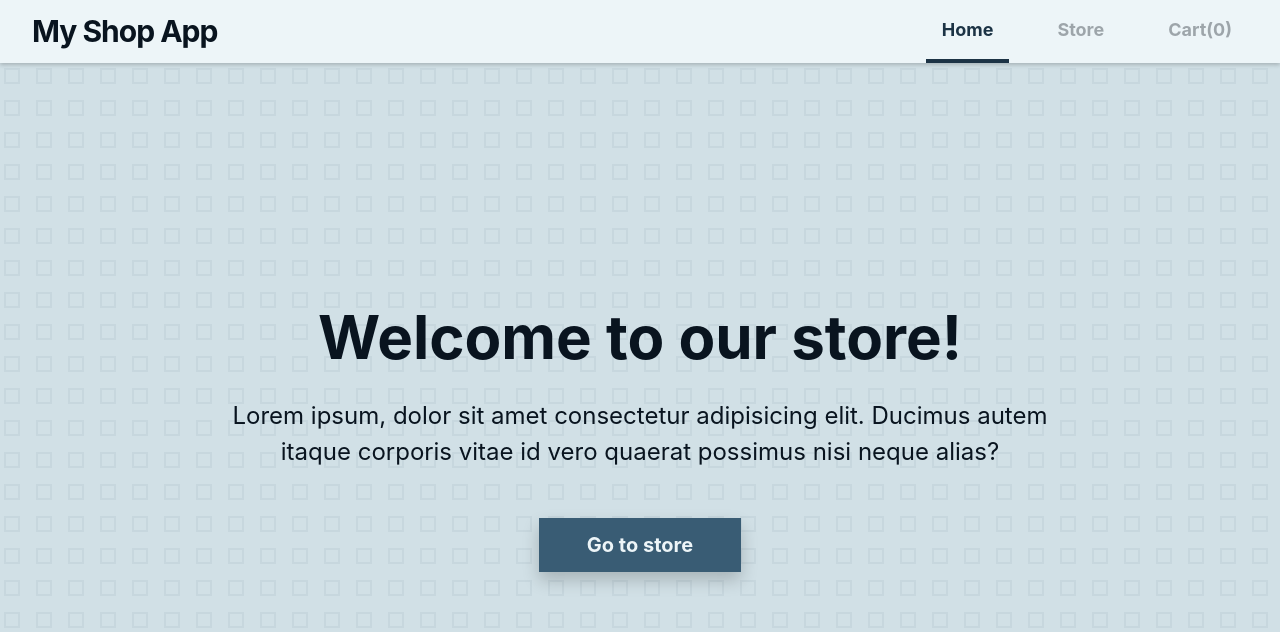
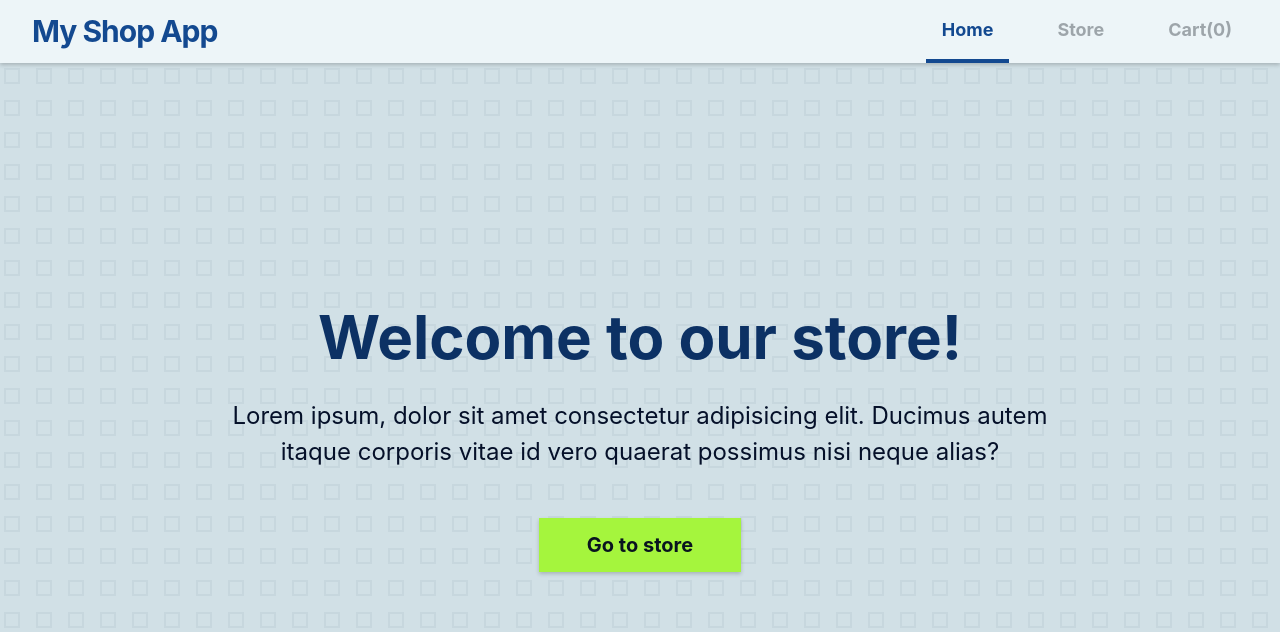
Before and after one commit to MewKay/shopping-cart, a React (Vite) app: page / in a window 1280 px wide. Shown: the top 632 px of the page. Built offline with nearby package versions, Linux system fonts and the light colour scheme.

Commit message:
Update Home page colors
...and Header too!

```diff
--- a/src/App layout/Header.module.css
+++ b/src/App layout/Header.module.css
@@ -13,6 +13,7 @@
   font-size: var(--font-size-7);
   font-weight: 700;
   letter-spacing: -1px;
+  color: var(--primary-700);
 }
 
 .navigation {
@@ -40,10 +41,10 @@
 }
 
 .nav-item:hover {
-  color: var(--grey-800);
+  color: var(--primary-700);
 }
 
 .selected {
-  color: var(--grey-800);
-  border-bottom: solid var(--spacing-1) var(--grey-800);
+  color: var(--primary-700);
+  border-bottom: solid var(--spacing-1) var(--primary-700);
 }
--- a/src/Home page/Home.module.css
+++ b/src/Home page/Home.module.css
@@ -9,24 +9,27 @@
 .hero-head {
   font-size: var(--font-size-10);
   margin-bottom: var(--spacing-4);
+  color: var(--primary-800);
 }
 
 .hero-intro {
   font-size: var(--font-size-6);
   max-width: 35em;
   margin-bottom: var(--spacing-7);
+  color: var(--primary-900);
 }
 
 .store-link {
   padding: var(--spacing-3) var(--spacing-7);
   text-decoration: none;
-  background-color: var(--grey-700);
-  color: var(--grey-100);
+  background-color: var(--accent-1-500);
+  color: var(--grey-900);
   font-weight: 700;
   font-size: var(--font-size-5);
-  box-shadow: var(--shadow-3);
+  box-shadow: var(--shadow-1);
+  transition: box-shadow 0.2s;
 }
 
-.store-link:active {
-  box-shadow: var(--shadow-1);
+.store-link:hover {
+  box-shadow: var(--shadow-4);
 }
```
